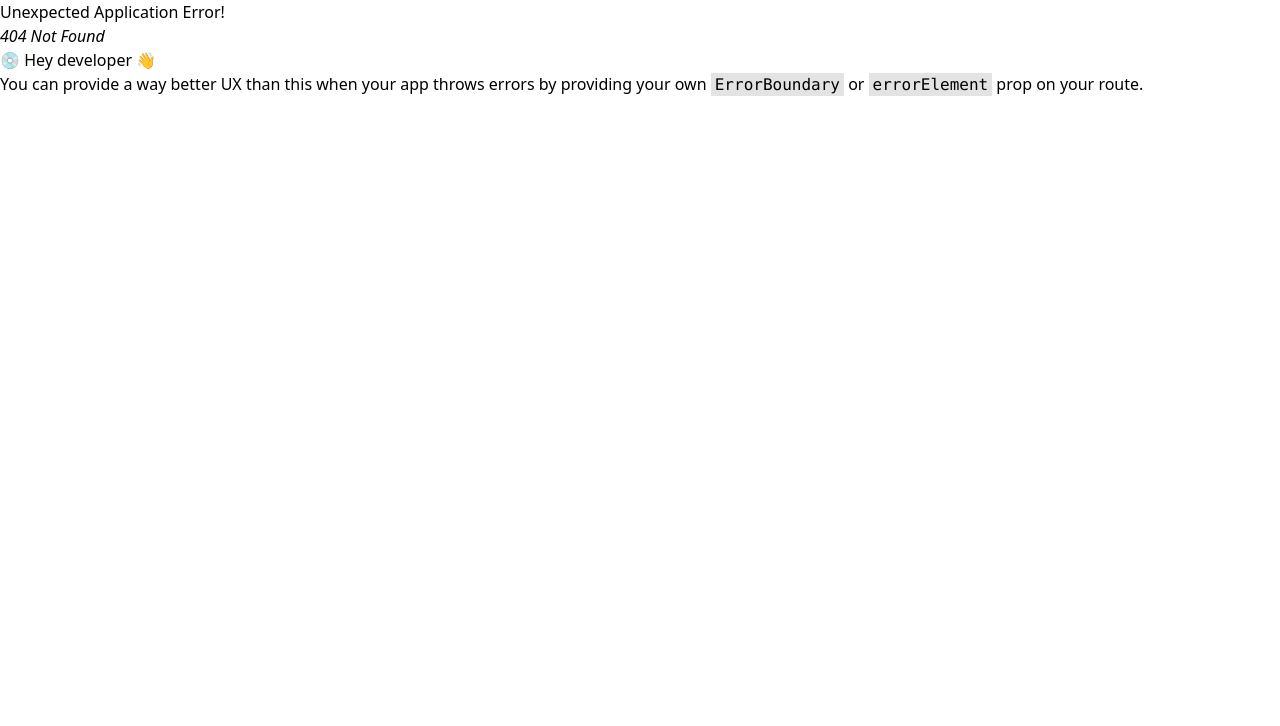
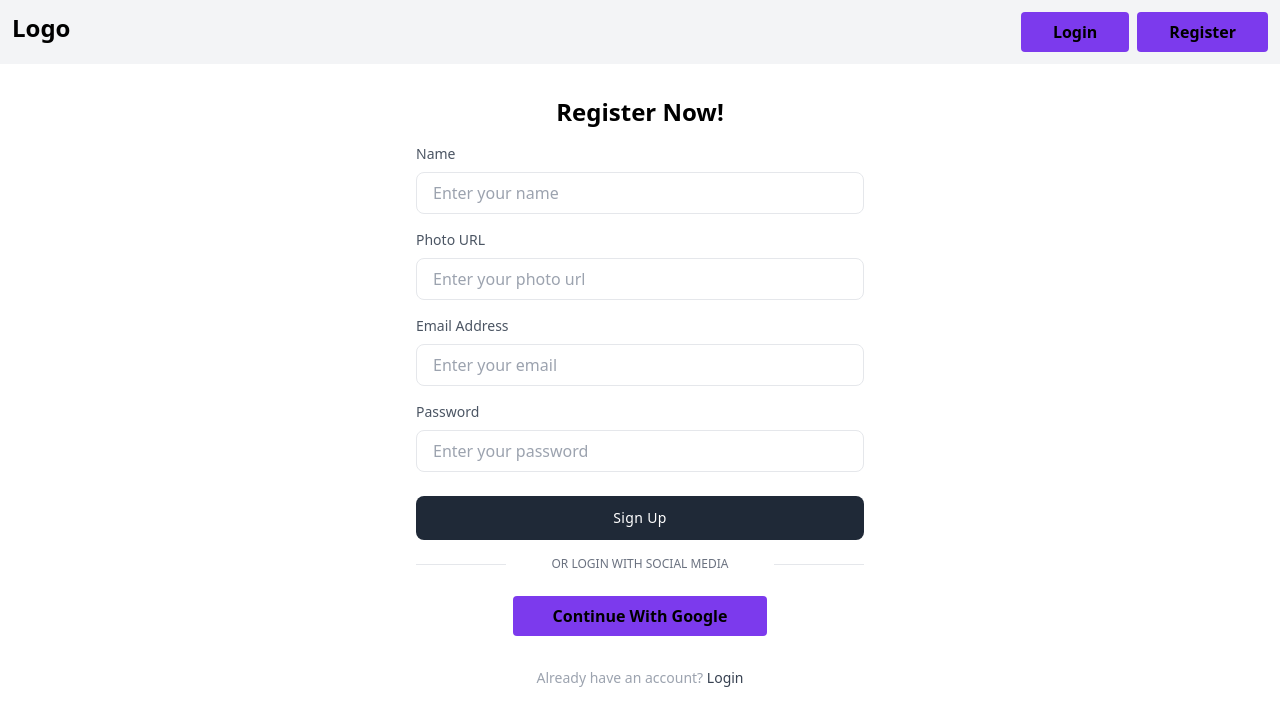
Before and after one commit to Obaidullah-ahsan/SCIC-Job-Task, a React (Vite) app: page /register in a window 1280 px wide. Before the commit this address had no page. Shown: the top 726 px of the page. Built offline with nearby package versions, Linux system fonts and the light colour scheme.

Commit message:
added resister and login page design

```diff
--- /dev/null
+++ b/src/Components/Navbar.jsx
@@ -0,0 +1,21 @@
+import { Link } from "react-router-dom";
+
+const Navbar = () => {
+  return (
+    <header className="p-3 bg-gray-100 dark:text-gray-800">
+      <div className="container flex justify-between mx-auto">
+        <h2 className="text-2xl font-bold">Logo</h2>
+        <div className="items-center flex-shrink-0 flex gap-2">
+          <Link to="/login" className="self-center px-8 py-2 font-semibold rounded bg-violet-600 dark:text-gray-50">
+            Login
+          </Link>
+          <Link to="/register" className="self-center px-8 py-2 font-semibold rounded bg-violet-600 dark:text-gray-50">
+            Register
+          </Link>
+        </div>
+      </div>
+    </header>
+  );
+};
+
+export default Navbar;
--- /dev/null
+++ b/src/Components/SocialLogin.jsx
@@ -0,0 +1,25 @@
+
+const SocialLogin = () => {
+  return (
+    <div>
+      <div className="flex items-center justify-between mt-4">
+        <span className="w-1/5 border-b dark:border-gray-600 lg:w-1/5"></span>
+        <a className="text-xs text-center text-gray-500 uppercase dark:text-gray-400">
+          or login with Social Media
+        </a>
+        <span className="w-1/5 border-b dark:border-gray-400 lg:w-1/5"></span>
+      </div>
+      <div className="flex items-center justify-center mt-6">
+        <button
+          // onClick={handleGoogleLogin}
+          type="button"
+          className="self-center px-8 py-2 font-semibold rounded bg-violet-600 flex items-center justify-center"
+        >
+          <span className="mx-2">Continue With Google</span>
+        </button>
+      </div>
+    </div>
+  );
+};
+
+export default SocialLogin;
--- /dev/null
+++ b/src/Layouts/Root.jsx
@@ -0,0 +1,13 @@
+import { Outlet } from "react-router-dom";
+import Navbar from "../Components/Navbar";
+
+const Root = () => {
+    return (
+        <div>
+            <Navbar></Navbar>
+            <Outlet></Outlet>
+        </div>
+    );
+};
+
+export default Root;
--- /dev/null
+++ b/src/Pages/Login/Login.jsx
@@ -0,0 +1,58 @@
+import { Link } from "react-router-dom";
+import SocialLogin from "../../Components/SocialLogin";
+
+const Login = () => {
+  return (
+    <div className="flex justify-center">
+      <div className="w-full px-6 py-8 md:px-8 lg:w-2/5">
+        <h2 className="text-center mx-auto text-2xl font-bold">Login Now!</h2>
+        <form>
+          <div className="mt-4">
+            <label className="block mb-2 text-sm font-medium text-gray-600 dark:text-gray-200">
+              Email Address
+            </label>
+            <input
+              className="block w-full px-4 py-2 text-gray-700 bg-white border rounded-lg dark:bg-gray-800 dark:text-gray-300 dark:border-gray-600 focus:border-blue-400 focus:ring-opacity-40 dark:focus:border-blue-300 focus:outline-none focus:ring focus:ring-blue-300"
+              type="email"
+              placeholder="Enter your email"
+              name="email"
+              required
+            />
+          </div>
+
+          <div className="mt-4">
+            <label className="block mb-2 text-sm font-medium text-gray-600 dark:text-gray-200">
+              Password (6+ characters)
+            </label>
+
+            <input
+              className="block w-full px-4 py-2 text-gray-700 bg-white border rounded-lg dark:bg-gray-800 dark:text-gray-300 dark:border-gray-600 focus:border-blue-400 focus:ring-opacity-40 dark:focus:border-blue-300 focus:outline-none focus:ring focus:ring-blue-300"
+              type="password"
+              placeholder="Enter your password"
+              name="password"
+              required
+            />
+          </div>
+          <div className="mt-6">
+            <button className="w-full px-6 py-3 text-sm font-medium tracking-wide text-white capitalize transition-colors duration-300 transform bg-gray-800 rounded-lg hover:bg-gray-700 focus:outline-none focus:ring focus:ring-gray-300 focus:ring-opacity-50">
+              Sign In
+            </button>
+          </div>
+        </form>
+        <SocialLogin></SocialLogin>
+        <p className="mt-8 text-sm font-light text-center text-gray-400">
+          {" "}
+          Dont have an account?{" "}
+          <Link
+            to="/register"
+            className="font-medium text-gray-700 dark:text-gray-200 hover:underline"
+          >
+            Register
+          </Link>
+        </p>
+      </div>
+    </div>
+  );
+};
+
+export default Login;
--- /dev/null
+++ b/src/Pages/Products/Products.jsx
@@ -0,0 +1,11 @@
+
+
+const Products = () => {
+    return (
+        <div>
+            Products page
+        </div>
+    );
+};
+
+export default Products;
--- /dev/null
+++ b/src/Pages/Register/Register.jsx
@@ -0,0 +1,84 @@
+import { Link } from "react-router-dom";
+import SocialLogin from "../../Components/SocialLogin";
+
+const Register = () => {
+  return (
+    <div className="flex justify-center">
+      <div className="w-full px-6 py-8 md:px-8 lg:w-2/5">
+        <h2 className="text-center mx-auto text-2xl font-bold">
+          Register Now!
+        </h2>
+        <form>
+          <div className="mt-4">
+            <label className="block mb-2 text-sm font-medium text-gray-600 dark:text-gray-200">
+              Name
+            </label>
+            <input
+              className="block w-full px-4 py-2 text-gray-700 bg-white border rounded-lg dark:bg-gray-800 dark:text-gray-300 dark:border-gray-600 focus:border-blue-400 focus:ring-opacity-40 dark:focus:border-blue-300 focus:outline-none focus:ring focus:ring-blue-300"
+              type="text"
+              placeholder="Enter your name"
+              name="name"
+              required
+            />
+          </div>
+          <div className="mt-4">
+            <label className="block mb-2 text-sm font-medium text-gray-600 dark:text-gray-200">
+              Photo URL
+            </label>
+            <input
+              className="block w-full px-4 py-2 text-gray-700 bg-white border rounded-lg dark:bg-gray-800 dark:text-gray-300 dark:border-gray-600 focus:border-blue-400 focus:ring-opacity-40 dark:focus:border-blue-300 focus:outline-none focus:ring focus:ring-blue-300"
+              type="text"
+              placeholder="Enter your photo url"
+              name="photo"
+              required
+            />
+          </div>
+          <div className="mt-4">
+            <label className="block mb-2 text-sm font-medium text-gray-600 dark:text-gray-200">
+              Email Address
+            </label>
+            <input
+              className="block w-full px-4 py-2 text-gray-700 bg-white border rounded-lg dark:bg-gray-800 dark:text-gray-300 dark:border-gray-600 focus:border-blue-400 focus:ring-opacity-40 dark:focus:border-blue-300 focus:outline-none focus:ring focus:ring-blue-300"
+              type="email"
+              placeholder="Enter your email"
+              name="email"
+              required
+            />
+          </div>
+
+          <div className="mt-4">
+            <label className="block mb-2 text-sm font-medium text-gray-600 dark:text-gray-200">
+              Password
+            </label>
+
+            <input
+              className="block w-full px-4 py-2 text-gray-700 bg-white border rounded-lg dark:bg-gray-800 dark:text-gray-300 dark:border-gray-600 focus:border-blue-400 focus:ring-opacity-40 dark:focus:border-blue-300 focus:outline-none focus:ring focus:ring-blue-300"
+              type="password"
+              placeholder="Enter your password"
+              name="password"
+              required
+            />
+          </div>
+          <div className="mt-6">
+            <button className="w-full px-6 py-3 text-sm font-medium tracking-wide text-white capitalize transition-colors duration-300 transform bg-gray-800 rounded-lg hover:bg-gray-700 focus:outline-none focus:ring focus:ring-gray-300 focus:ring-opacity-50">
+              Sign Up
+            </button>
+          </div>
+        </form>
+        <SocialLogin></SocialLogin>
+        <p className="mt-8 text-sm font-light text-center text-gray-400">
+          {" "}
+          Already have an account?{" "}
+          <Link
+            to="/login"
+            className="font-medium text-gray-700 dark:text-gray-200 hover:underline"
+          >
+            Login
+          </Link>
+        </p>
+      </div>
+    </div>
+  );
+};
+
+export default Register;
```
Also changed, not shown: src/main.jsx (+19 -1 lines).
